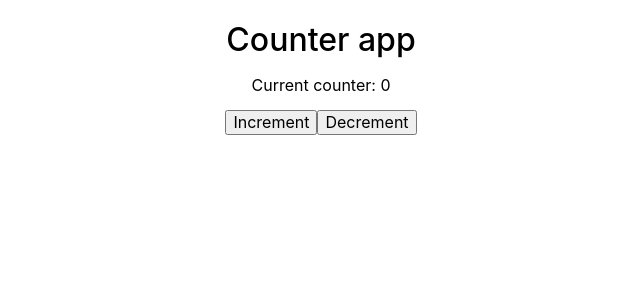
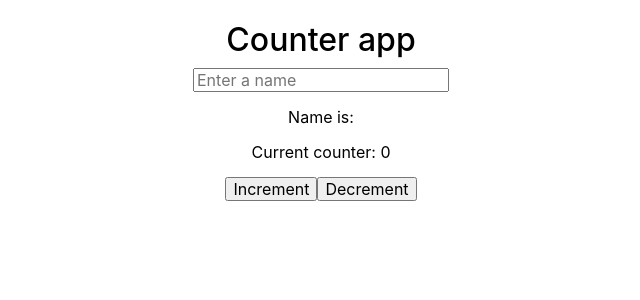
Before and after one commit to react-custom-projects/mocha-chai-testing, a React app: page / in a window 1280 px wide. Shown: the top 300 px of the page, without its empty margins (319-959 px from the left). Built offline with nearby package versions, Linux system fonts and the light colour scheme.

Commit message:
test input

```diff
--- a/src/js/containers/CurrentCounter.jsx
+++ b/src/js/containers/CurrentCounter.jsx
@@ -1,7 +1,25 @@
-import React from 'react';
+import React, { useState } from 'react';
 
 const CurrentCounter = ({ counter }) => {
-	return <p>Current counter: {counter}</p>;
+	const [name, setName] = useState('');
+
+	const nameHandler = ({ target: { value } }) => {
+		setName(value);
+	};
+
+	return (
+		<>
+			<input
+				data-test="name"
+				type="text"
+				onChange={nameHandler}
+				value={name}
+				placeholder="Enter a name"
+			/>
+			<p data-test="displayName">Name is: {name}</p>
+			<p>Current counter: {counter}</p>
+		</>
+	);
 };
 
 export default CurrentCounter;
```
Also changed, not shown: 1 other file (tests, documents, lock files or other folders).
